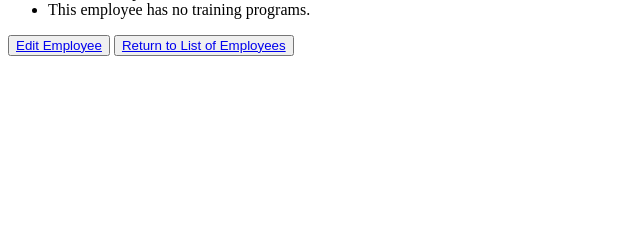
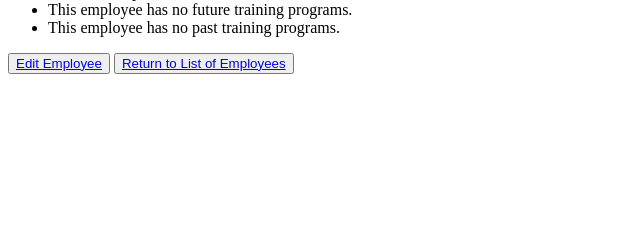
Before and after one commit to talkative-tangs/Bangazon-LLC, a Django app: template Website/templates/Website/employees_detail.html in a window 1280 px wide. Shown: the part 141-381 px from the top of the page, without its empty margins (0-640 px from the left). Run offline with Django 3.2, Linux system fonts and the light colour scheme; the template is opened without the code that fills it, so the values that code supplies are empty.

Commit message:
Previous and future programs appear on employee detail page

```diff
--- a/Website/models.py
+++ b/Website/models.py
@@ -1,7 +1,7 @@
 # Live coded (LiveShare) as team: Ousama, Bryan, Lesley, Elyse
 
 from django.db import models
-from datetime import datetime
+from datetime import datetime, date
 
 from safedelete.models import SafeDeleteModel
 from safedelete.models import SOFT_DELETE_CASCADE
@@ -86,7 +86,7 @@ class Training_Program(SafeDeleteModel):
 
     @property
     def has_ended(self):
-        if datetime.today() > self.end_date:
+        if date.today() > self.end_date:
           return True
         else:
           return False
--- a/Website/templates/Website/employees_detail.html
+++ b/Website/templates/Website/employees_detail.html
@@ -7,27 +7,33 @@
   <li>Department: {{ employee.department.department_name }}</li>
   <li>Current Computer: {{ employee.current_computer }}</li>
   {% if programs %}
-  <li>All Training Programs:
+  <li>Future Training Programs:
     <ul>
       {% for program in programs %}
-      <li>{{ program.training_program.program_name }}</li>
+      {% if not program.training_program.has_ended  %}
+        <li>{{program.training_program.program_name}}</li>
+        {% endif %}
       {% endfor %}
     </ul>
   </li>
   {% else %}
-  <li>This employee has no training programs.</li>
+  <li>This employee has no future training programs.</li>
   {% endif %}
   </li>
-  <!-- <li>Previous Training Programs:
+  {% if programs %}
+  <li>Previous Training Programs:
     <ul>
-      <li>Orientation</li>
+      {% for program in programs %}
+      {% if program.training_program.has_ended  %}
+        <li>{{program.training_program.program_name}}</li>
+        {% endif %}
+      {% endfor %}
     </ul>
   </li>
-  <li>Upcoming Training Programs:
-    <ul>
-      <li>How to be Awesome Seminar</li>
-    </ul>
-  </li> -->
+  {% else %}
+  <li>This employee has no past training programs.</li>
+  {% endif %}
+  </li>
 </ul>
 
 <button>
--- a/Website/views.py
+++ b/Website/views.py
@@ -21,8 +21,9 @@ def employees_detail(request, employee_id):
     employee = Employee.objects.get(id=employee_id)
     programs = Join_Training_Employee.objects.filter(employee_id=employee_id)
     # future_programs = Training_Program.objects.all().order_by('start_date').filter(start_date__gte=datetime.today())
+    # if Join_Training_Employee.training_program_id = Training_Program.id
 
-    context = { 'employee': employee, 'programs': programs}
+    context = { 'employee': employee, 'programs': programs }
     return render(request, 'Website/employees_detail.html', context)
 
 def employees_add(request):
```
